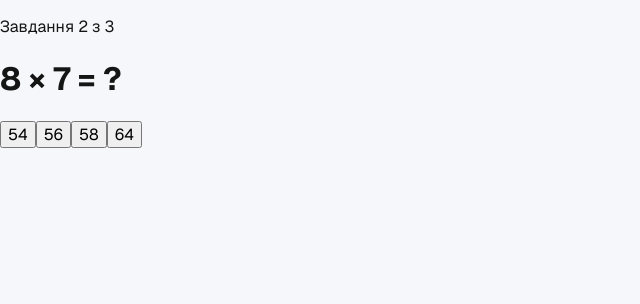
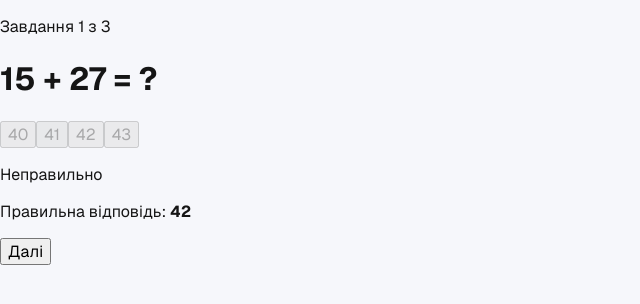
Before and after one commit to Romanna-Brych/quiz-builder, a Next.js app in the folder frontend/: page /trainer in a window 1280 px wide. Both pictures are taken after a click on the button "40". Shown: the top 304 px of the page, without its empty margins (0-640 px from the left). Built offline with nearby package versions, Linux system fonts and the light colour scheme.

Commit message:
feat: add answer feedback and navigation

```diff
--- a/frontend/app/trainer/page.tsx
+++ b/frontend/app/trainer/page.tsx
@@ -37,14 +37,22 @@ const questions: Question[] = [
 export default function TrainerPage() {
   const [currentQuestionIndex, setCurrentQuestionIndex] = useState(0);
   const [correctAnswers, setCorrectAnswers] = useState(0);
+  const [selectedAnswer, setSelectedAnswer] = useState<string | null>(null);
 
   const currentQuestion = questions[currentQuestionIndex];
 
   const handleAnswer = (answer: string) => {
+    if (selectedAnswer !== null) return;
+
+    setSelectedAnswer(answer);
+
     if (answer === currentQuestion.correctAnswer) {
       setCorrectAnswers((prev) => prev + 1);
     }
+  };
 
+  const handleNextQuestion = () => {
+    setSelectedAnswer(null);
     setCurrentQuestionIndex((prev) => prev + 1);
   };
 
@@ -73,12 +81,34 @@ export default function TrainerPage() {
           <button
             key={option}
             type="button"
+            disabled={selectedAnswer !== null}
             onClick={() => handleAnswer(option)}
           >
             {option}
           </button>
         ))}
       </div>
+
+      {selectedAnswer && (
+        <div>
+          <p>
+            {selectedAnswer === currentQuestion.correctAnswer
+              ? "Правильно"
+              : "Неправильно"}
+          </p>
+
+          {selectedAnswer !== currentQuestion.correctAnswer && (
+            <p>
+              Правильна відповідь:{" "}
+              <strong>{currentQuestion.correctAnswer}</strong>
+            </p>
+          )}
+
+          <button type="button" onClick={handleNextQuestion}>
+            Далі
+          </button>
+        </div>
+      )}
     </main>
   );
 }
```
